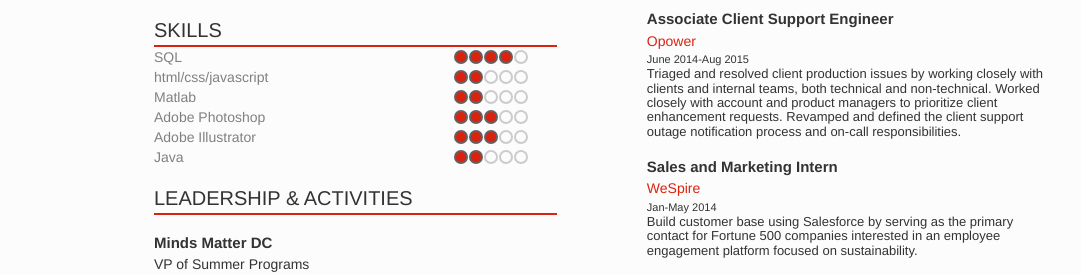
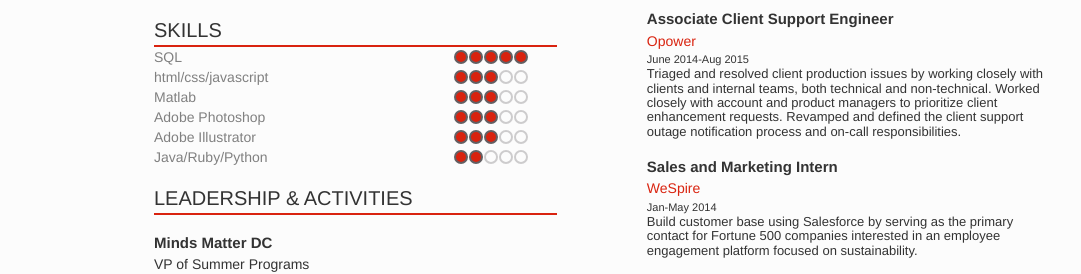
Before and after one commit to chengcatherine/chengcatherine.github.io, a plain HTML site: page resume.html in a window 1280 px wide. Shown: the part 284-558 px from the top of the page, without its empty margins (38-1119 px from the left). Drawn offline with nearby package versions, Linux system fonts and the light colour scheme.

Commit message:
update skillsets

```diff
--- a/resume.html
+++ b/resume.html
@@ -69,13 +69,13 @@
             <td><div class="fillcircle"></div></td>
             <td><div class="fillcircle"></div></td>
             <td><div class="fillcircle"></div></td>
-            <td><div class="emptycircle"></div></td>
+            <td><div class="fillcircle"></div></td>
           </tr>
           <tr>
             <td>html/css/javascript</td>
             <td><div class="fillcircle"></div></td>
             <td><div class="fillcircle"></div></td>
-            <td><div class="emptycircle"></div></td>
+            <td><div class="fillcircle"></div></td>
             <td><div class="emptycircle"></div></td>
             <td><div class="emptycircle"></div></td>
           </tr>
@@ -83,7 +83,7 @@
             <td>Matlab</td>
             <td><div class="fillcircle"></div></td>
             <td><div class="fillcircle"></div></td>
-            <td><div class="emptycircle"></div></td>
+            <td><div class="fillcircle"></div></td>
             <td><div class="emptycircle"></div></td>
             <td><div class="emptycircle"></div></td>
           </tr>
@@ -104,7 +104,7 @@
             <td><div class="emptycircle"></div></td>
           </tr>
           <tr>
-            <td>Java</td>
+            <td>Java/Ruby/Python</td>
             <td><div class="fillcircle"></div></td>
             <td><div class="fillcircle"></div></td>
             <td><div class="emptycircle"></div></td>
```
